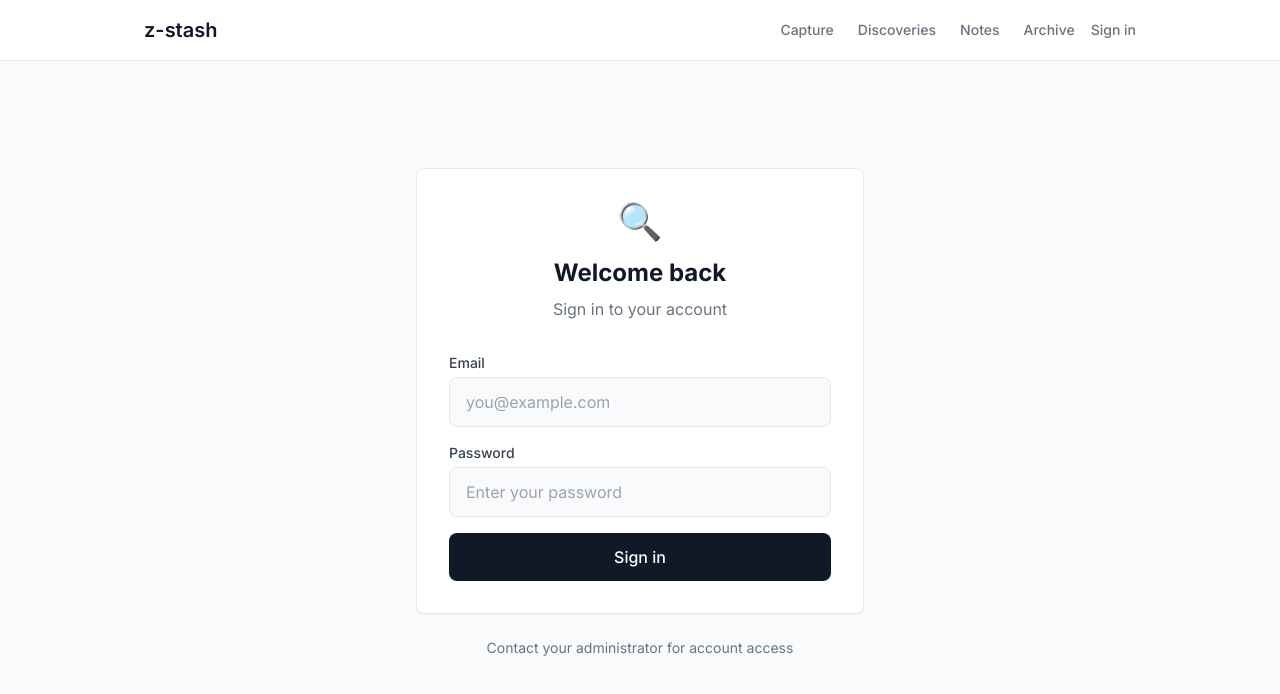
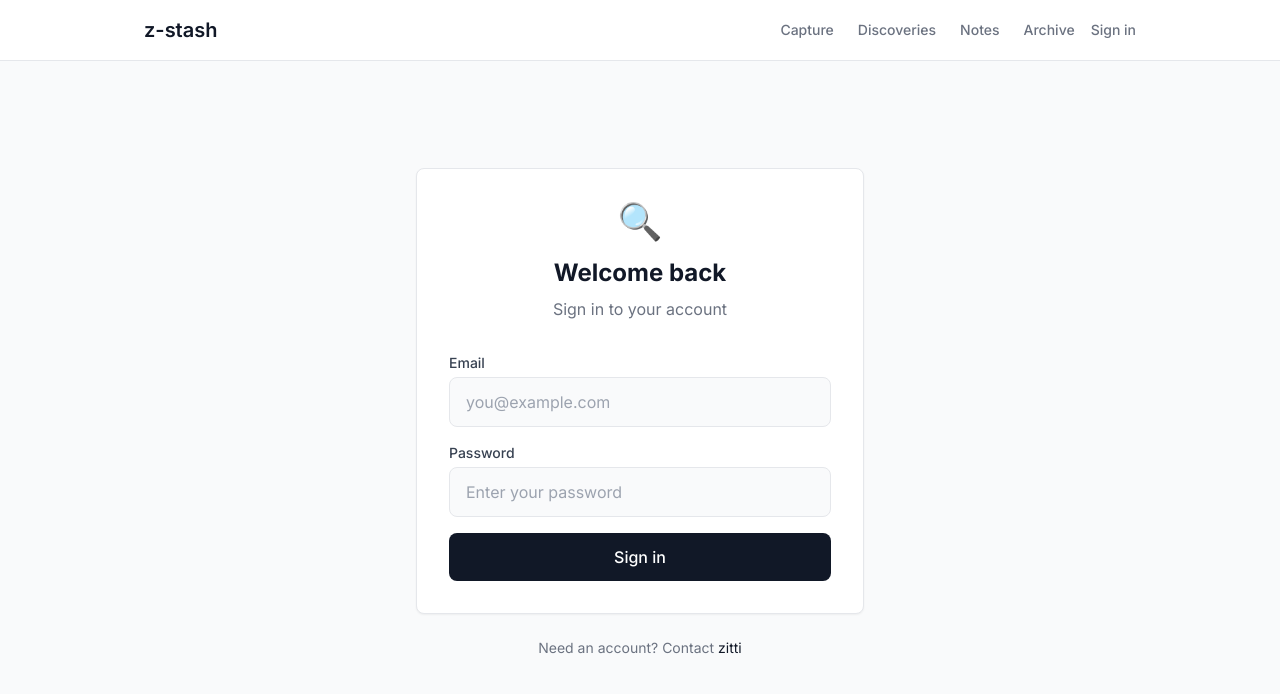
Before and after one commit to AndreiZitti/screenshot-finder, a Next.js app: page /login in a window 1280 px wide. Shown: the top 694 px of the page. Built offline with nearby package versions, Linux system fonts and the light colour scheme; no server answers.

Commit message:
updated readme

```diff
--- a/app/login/page.tsx
+++ b/app/login/page.tsx
@@ -102,7 +102,15 @@
         </div>
 
         <p className="text-center text-gray-500 text-sm mt-6">
-          Contact your administrator for account access
+          Need an account? Contact{' '}
+          <a
+            href="https://zitti.ro"
+            target="_blank"
+            rel="noopener noreferrer"
+            className="text-gray-900 hover:underline"
+          >
+            zitti
+          </a>
         </p>
       </div>
     </div>
```
Also changed, not shown: 1 other file (tests, documents, lock files or other folders).
